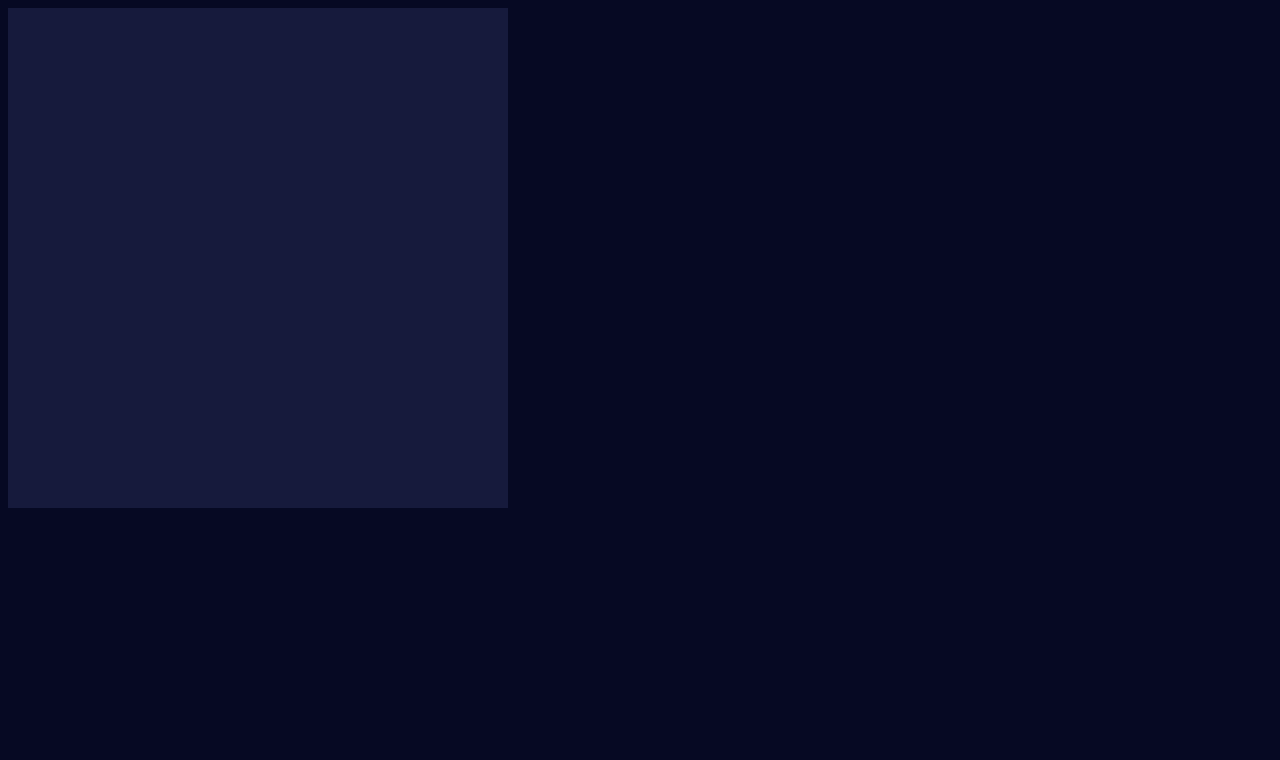
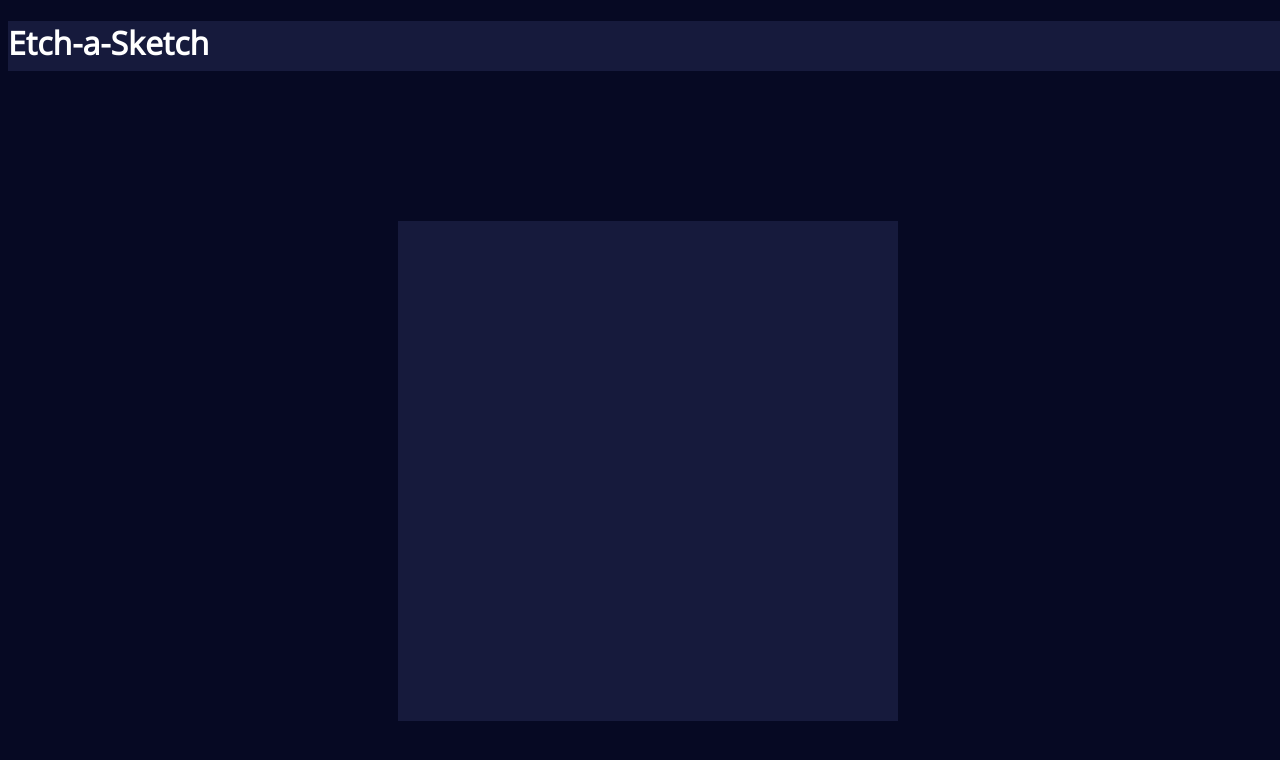
Before and after one commit to anth-dev/etch-a-sketch, a plain HTML site: page index.html in a window 1280 px wide. Drawn offline with nearby package versions, Linux system fonts and the light colour scheme.

Commit message:
center container, style header

```diff
--- a/index.html
+++ b/index.html
@@ -3,10 +3,11 @@
     <head>
         <title>Etch-a-Sketch</title>
         <link rel="stylesheet" href="style.css">
+        <link href="https://fonts.googleapis.com/css?family=Open+Sans&display=swap" rel="stylesheet">
     </head>
     <body>
         <header>
-
+            <h1>Etch-a-Sketch</h1>
         </header>
 
         <main>
--- a/style.css
+++ b/style.css
@@ -6,6 +6,7 @@ html, body {
 header {
     /* boltdesignsystem indigo, dark */
     background-color: #161A3C;
+    height: 50px;
 }
 
 body {
@@ -21,5 +22,13 @@ body {
 }
 
 main {
+    display: flex;
+    justify-content: center;
+    align-items: center;
+    min-height: 100%;
+}
 
+h1 {
+    color: white;
+    font-family: 'Open Sans', sans-serif;
 }
```
